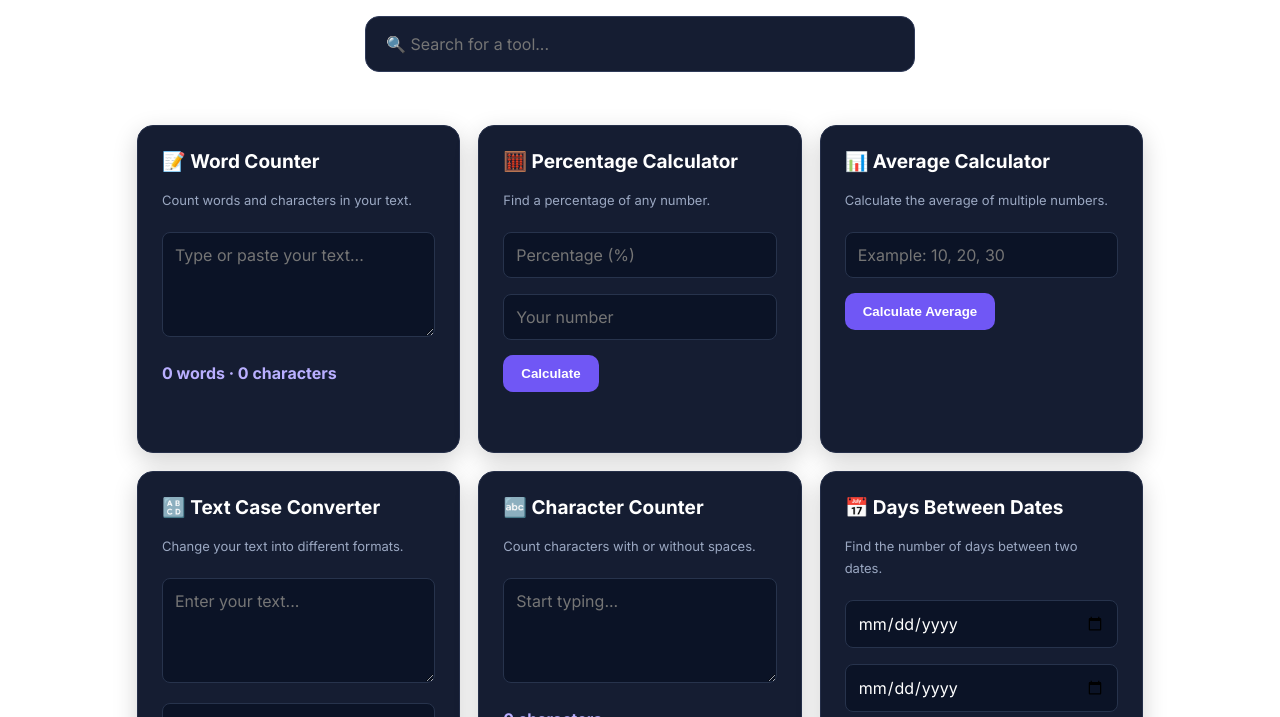
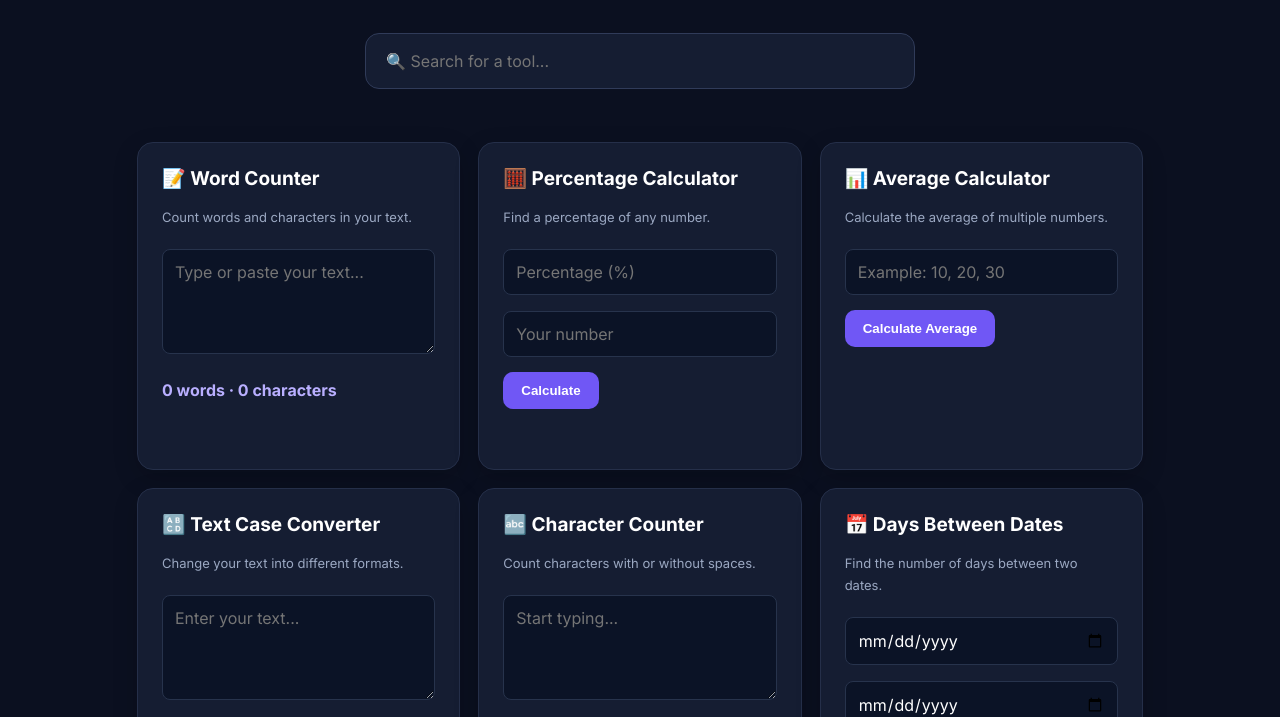
Before and after one commit to quickkittools/quickkittools.github.io, a plain HTML site: page index.html in a window 1280 px wide. Shown: the part 338-1055 px from the top of the page. Drawn offline with Linux system fonts and the light colour scheme.

Commit message:
Update index.html

```diff
--- a/index.html
+++ b/index.html
@@ -15,7 +15,7 @@
   --muted:#9ba8c2;
 }
 * { box-sizing:border-box; }
-body { font-family: 'Inter', sans-serif; }
+body {
   margin:0;
   font-family: 'Inter', sans-serif;
   background: #0b1020;
```
